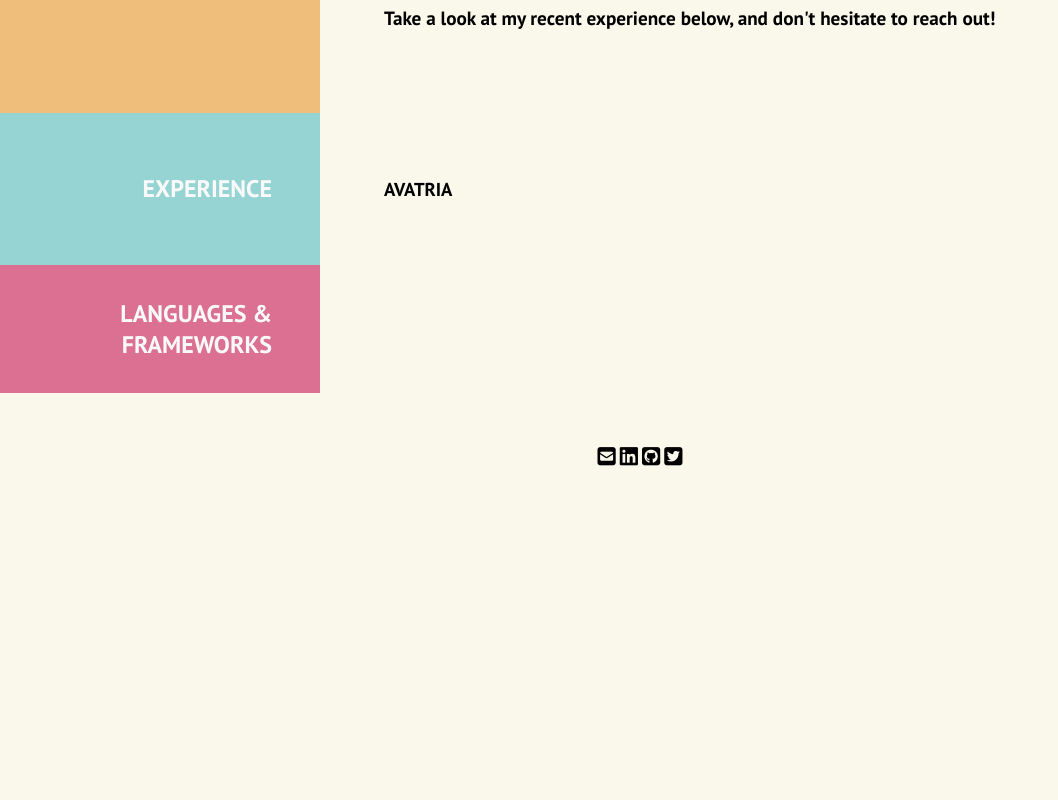
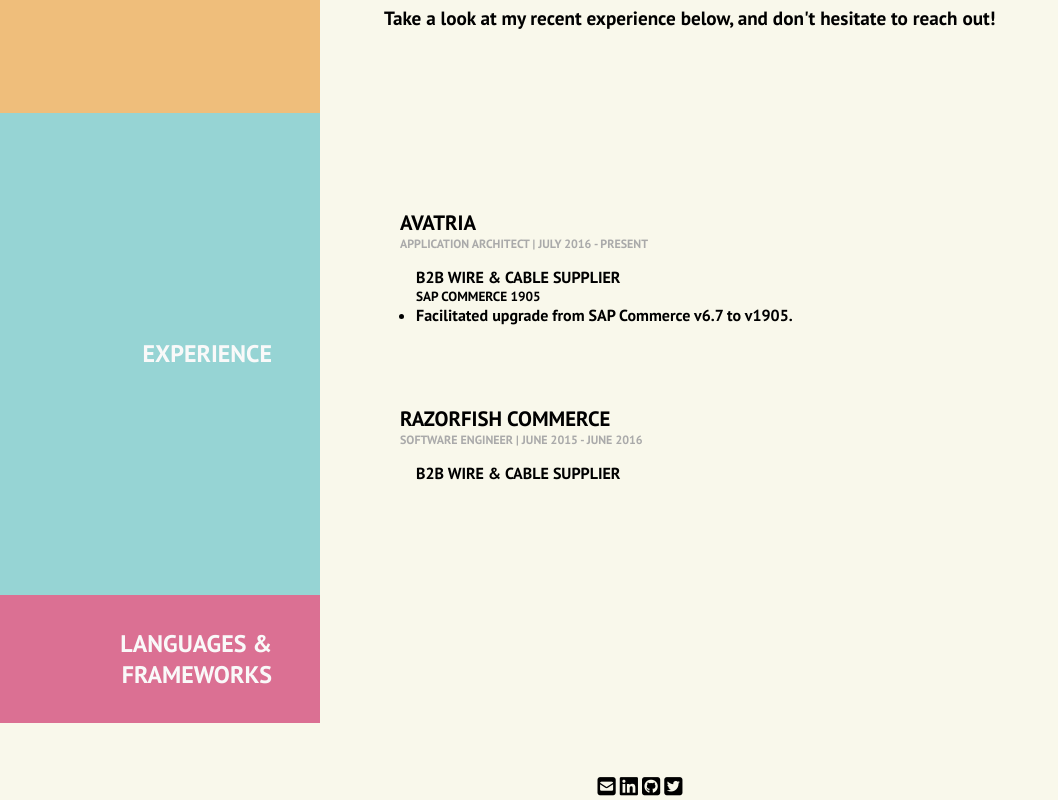
Before and after one commit to stosento/Portfolio, a React (Create React App) app: page /resume in a window 1280 px wide. Shown: the part 895-1695 px from the top of the page, without its empty margins (0-1058 px from the left). Before the commit the page ends 1365 px from the top, so only its background shows below. Built offline with nearby package versions, Linux system fonts and the light colour scheme; a web font is replaced by a local one.

Commit message:
Updating project experience sections to Resume page

```diff
--- a/src/components/ResumeSection.css
+++ b/src/components/ResumeSection.css
@@ -40,6 +40,29 @@
     margin-block-end: 1em;
 }
 
+.experience-section {
+    margin: 32px 16px;
+}
+
+.experience-section > h3 {
+    margin: 0;
+    margin-right: 16px;
+}
+
+.experience-header {
+    display: flex;
+    flex-direction: row;
+    align-items: flex-end;
+}
+
+.experience-header > h3 {
+    font-size: 1.3em;
+}
+
+.experience-content {
+    margin: 16px;
+}
+
 #img-sidebar > img{
     flex-shrink: 0;
     width: 100%;
@@ -64,6 +87,11 @@
     font-family: 'PT Sans';
 }
 
+.experience-section > h4 {
+    font-size: 0.75em;
+    color: #aaa;
+}
+
 #bg-orange {
     background-color: #EFBE7B
 }
--- a/src/components/ResumeSection.js
+++ b/src/components/ResumeSection.js
@@ -29,13 +29,41 @@
                     <h2>Experience</h2>
                 </div>
                 <div className='section-content'>
-                    <div className='experience-header'>
-                    <h3>AVATRIA</h3>
-                    <h4></h4>
+                    <div className='experience-section'>
+                        <div className='experience-header'>
+                            <h3>AVATRIA</h3>
+                        </div>
+                        <h4>APPLICATION ARCHITECT | JULY 2016 - PRESENT</h4>
+                        <div className='experience-content'>
+                            <div className='project-header'>
+                                <h4>B2B WIRE & CABLE SUPPLIER</h4>
+                            </div>
+                            <div className='project-subheader'>
+                                <h5>SAP COMMERCE 1905</h5>
+                            </div>
+                            <div className='project-content'>
 
+                            </div>
+                            <ul>
+                                <li>Facilitated upgrade from SAP Commerce v6.7 to v1905.</li>
+                            </ul>
+                        </div>
                     </div>
-                    <div className='experience-content'>
 
+                    <div className='experience-section'>
+                        <div className='experience-header'>
+                            <h3>RAZORFISH COMMERCE</h3>
+                        </div>
+                        <h4>SOFTWARE ENGINEER | JUNE 2015 - JUNE 2016</h4>
+                        <div className='experience-content'>
+                            <div className='project-header'>
+                                B2B WIRE & CABLE SUPPLIER
+                            </div>
+                            <div className='project-content'>
+
+                            </div>
+
+                        </div>
                     </div>
                 </div>
             </div>
```
